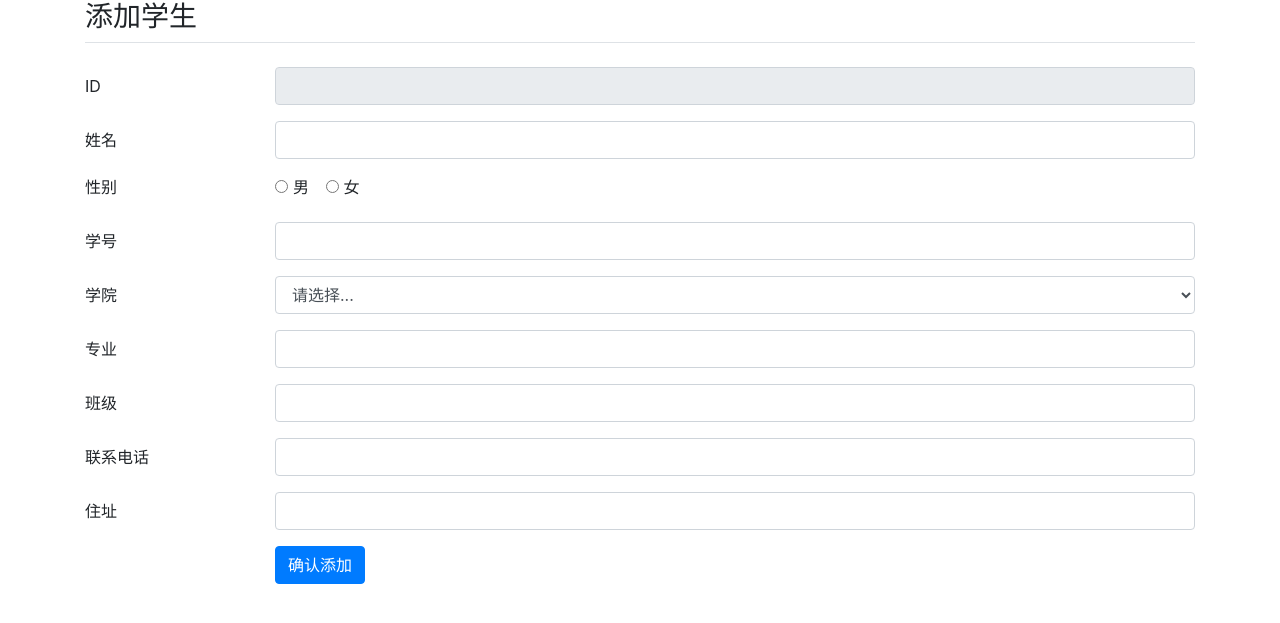
After one commit to LeeHxx/stusys, a PHP site: page /stu_edit.php?id=1 in a window 1280 px wide. The commit adds this page. Shown: the top 623 px of the page. Run offline with PHP 8.4, Linux system fonts and the light colour scheme; the visitor is signed in with stand-in values (Sample User, id 1); data that the repository does not hold is empty.

Commit message:
v.0.9.2
增加学生修改与删除功能

```diff
--- a/a.php
+++ b/a.php
@@ -91,8 +91,8 @@ require_once('session.php');
             <h1 class="display-4">欢迎!</h1>
             <p class="lead">欢迎进入学生信息管理系统</p>
             <hr class="my-4">
-            <p>点击下一步为管理系统添加管理员.</p>
-            <a class="btn btn-primary btn-lg" href="#gly" data-toggle="pill" role="button">下一步</a>
+            <p>点击下一步进入学生管理模块.</p>
+            <a class="btn btn-primary btn-lg" href="#stu" data-toggle="pill" role="button">下一步</a>
           </div>
         </div>
       </div>
--- /dev/null
+++ b/stu_edit.php
@@ -0,0 +1,173 @@
+<?php require_once('session.php');
+session_start();?>
+<!DOCTYPE html PUBLIC "-//W3C//DTD XHTML 1.0 Transitional//EN" "http://www.w3.org/TR/xhtml1/DTD/xhtml1-transitional.dtd">
+<html xmlns="http://www.w3.org/1999/xhtml">
+<head>
+	<meta http-equiv="Content-Type" content="text/html; charset=utf-8" />
+	<title>学生基本信息管理系统</title>
+	<link rel="stylesheet" href="css4/bootstrap.min.css">
+	<script type="text/javascript" src="js/jquery-1.12.1.min.js"></script>
+	<script type="text/javascript" src="js/logout.js"></script>
+	<script type="text/javascript">
+		$(document).ready(function(){
+	//当单击登录按钮时触发的事件
+	$(".btn").click(function(){
+		var id=$("#id").val();
+		var stuid=$("#stuid").val();
+		var stuname=$("#stuname").val();
+		var stusex= $("input[name='stusex']:checked").val();
+		var stuxy=$("#stuxy").val();
+		var stuzy=$("#stuzy").val();
+		var stuclass=$("#stuclass").val();
+		var stutel=$("#stutel").val();
+		var stuaddress=$("#stuaddress").val();
+
+		var pattern = new RegExp("[~'!@#$%^&*()-+_=:]");
+		if(stuid==""){
+			alert("请输入学号！");
+			$("#stuid").focus();
+			return false;
+		}else if(pattern.test(stuname)){
+			alert("温馨提示：名称中含有非法字符，请重新输入！");
+			$("#stuname").focus();
+			return false;
+		}else if(stuname==""){
+			alert('请输入姓名!');
+			$("#stuname").focus();
+			return false;
+		}else if(pattern.test(stutel)){
+			alert("温馨提示：名称中含有非法字符，请重新输入！");
+			$("#stutel").focus();
+			return false;
+		}else{
+			$.post("edit_stu.php",{id:id,stuid:stuid,stuname:stuname,stusex:stusex,stuxy:stuxy,stuzy:stuzy,stuclass:stuclass,stutel:stutel,stuaddress:stuaddress},function(data){
+				if($.trim(data)=='yes'){
+					alert('添加成功！');
+					window.location.href='stu_list.php';
+					return true;
+				}else{
+					alert('添加失败！');
+					window.location.href='stu_list.php';
+					return false;
+				}
+			},"text");
+		}
+	});
+});
+</script>
+
+</head>
+<body>
+<?php
+session_start();
+
+require_once('conn.php');
+
+$id = $_GET['id'];
+
+//将查询语句赋给变量$sql
+$sql="select * from stu where id={$id}";
+//执行sql语
+//mysqli_query($conn,$sql) or die('添加数据出错：'.mysql_error());
+$result=mysqli_query($conn,$sql);
+$sql_arr = mysqli_fetch_assoc($result);
+?>
+
+
+	<div class="container">
+		<h3>添加学生</h3>
+		<ul class="nav nav-tabs"></ul>
+		<br>
+		<form>
+			<div class="form-group row">
+				<label for="inputEmail3" class="col-sm-2 col-form-label">ID</label>
+				<div class="col-sm-10">
+					<input type="text" class="form-control" id="id" value="<?php echo $sql_arr['id']?>" readonly="readonly">
+				</div>
+			</div>
+			<div class="form-group row">
+				<label for="inputEmail3" class="col-sm-2 col-form-label">姓名</label>
+				<div class="col-sm-10">
+					<input type="text" class="form-control" id="stuname" value="<?php echo $sql_arr['stuname']?>">
+				</div>
+			</div>
+			<fieldset class="form-group">
+				<div class="row">
+
+					<legend class="col-form-label col-sm-2 pt-0">性别</legend>
+					<div class="col-sm-10">
+						<form>
+							<div class="form-check form-check-inline">
+								<input class="form-check-input" type="radio" name="stusex" value="男" >
+								<label class="form-check-label" for="gridRadios1">
+									男
+								</label>
+							</div>
+							<div class="form-check form-check-inline">
+								<input class="form-check-input" type="radio" name="stusex" value="女">
+								<label class="form-check-label" for="gridRadios2">
+									女
+								</label>
+							</div>
+						</form>
+					</div>
+				</div>
+			</fieldset>
+
+			<div class="form-group row">
+				<label for="inputEmail3" class="col-sm-2 col-form-label">学号</label>
+				<div class="col-sm-10">
+					<input type="text" class="form-control" id="stuid" value="<?php echo $sql_arr['stuid']?>">
+				</div>
+			</div>
+
+			<div class="form-group row">
+				<label for="inputEmail3" class="col-sm-2 col-form-label">学院</label>
+				<div class="col-sm-10">
+					<select class="form-control" id="stuxy">
+						<option value="">请选择...</option>
+						<option value="信息工程学院">信息工程学院</option>
+						<option value="会计与审计学院">会计与审计学院</option>
+						<option value="金融与经济学院">金融与经济学院</option>
+					</select>
+				</div>
+			</div>
+
+			<div class="form-group row">
+				<label for="inputEmail3" class="col-sm-2 col-form-label">专业</label>
+				<div class="col-sm-10">
+					<input type="text" class="form-control" id="stuzy" value="<?php echo $sql_arr['stuzy']?>">
+				</div>
+			</div>
+
+			<div class="form-group row">
+				<label for="inputEmail3" class="col-sm-2 col-form-label">班级</label>
+				<div class="col-sm-10">
+					<input type="text" class="form-control" id="stuclass" value="<?php echo $sql_arr['stuclass']?>">
+				</div>
+			</div>
+
+			<div class="form-group row">
+				<label for="inputEmail3" class="col-sm-2 col-form-label">联系电话</label>
+				<div class="col-sm-10">
+					<input type="tel" class="form-control" id="stutel" value="<?php echo $sql_arr['stutel']?>">
+				</div>
+			</div>
+
+			<div class="form-group row">
+				<label for="inputEmail3" class="col-sm-2 col-form-label">住址</label>
+				<div class="col-sm-10">
+					<input type="text" class="form-control" id="stuaddress" value="<?php echo $sql_arr['stuaddress']?>">
+				</div>
+			</div>
+
+			<div class="form-group row">
+				<label for="inputEmail3" class="col-sm-2 col-form-label"></label>
+				<div class="col-sm-10">
+					<button type="button" class="btn btn-primary">确认添加</button>
+				</div>
+			</div>
+		</form>
+	</div>
+</body>
+</html>
--- a/stu_list.php
+++ b/stu_list.php
@@ -63,7 +63,7 @@
 					echo "<td>{$row['stuzy']}</td>";
 					echo "<td>{$row['stutel']}</td>";
 					echo "<td>
-					<form action='xb_edit.php?id={$row['id']}' method='post' class='from-1'>
+					<form action='stu_edit.php?id={$row['id']}' method='post' class='from-1'>
 					<button type='submit' class='btn btn-primary'>编辑</button>
 					</form>
 					</td>";
```
Also changed, not shown: edit_stu.php (added, +38 -0 lines).
